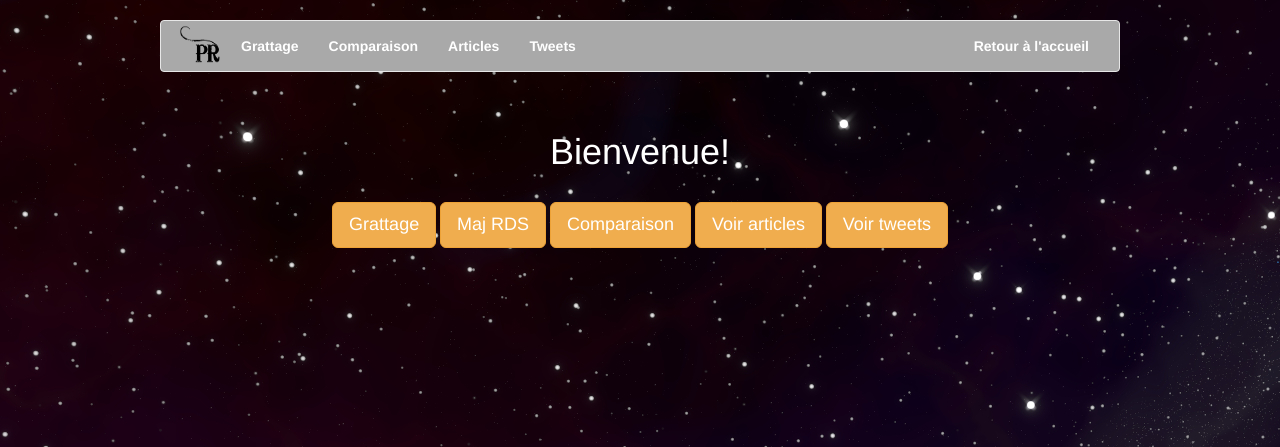
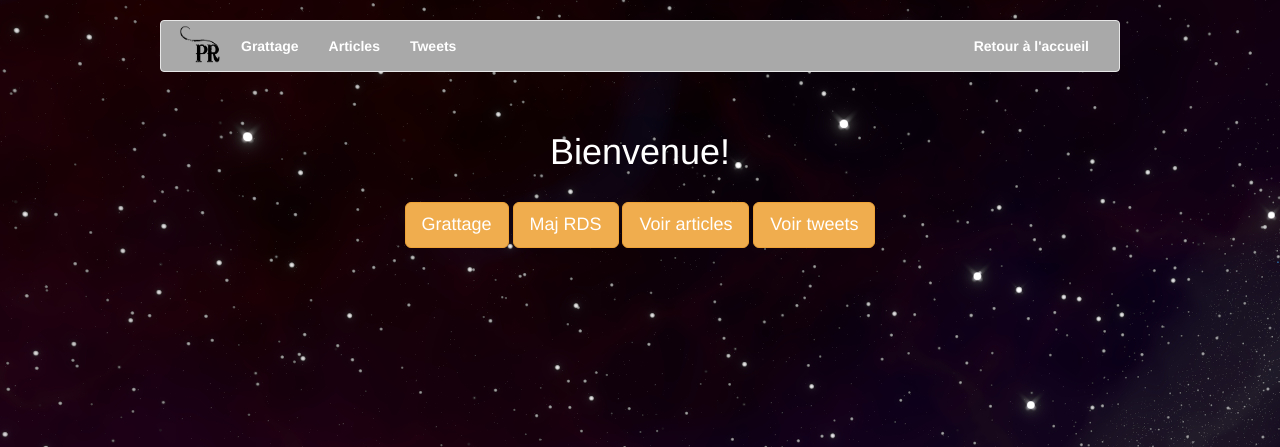
Before and after one commit to gautierlef/WebPA2022, a Flask app: page / in a window 1280 px wide. Shown: the top 447 px of the page. Run offline with Flask 2, Linux system fonts and the light colour scheme; some libraries are stand-ins or nearby versions.

Commit message:
Removed Comparison button

```diff
--- a/app.py
+++ b/app.py
@@ -1,12 +1,10 @@
-from flask import Flask, render_template, request, url_for, redirect, current_app, send_from_directory, Response
+from flask import Flask, render_template, request, redirect
 import mysql.connector
 import boto3
-import os
 import requests
 import os
 import json
 import pandas as pd
-from pandas import json_normalize
 from datetime import date
 import io
 from AI import getPrediction
@@ -64,7 +62,6 @@ def researchRelatedTweet(idArticle):
     total = len(data)
     for row in data:
         print(str(count) + '/' + str(total))
-        # print(article['title'], row[5])
         prediction = getPrediction(article['title'], row[5])
         print(prediction)
         if prediction == 'En cohérence' or prediction == 'Neutres':
--- a/templates/viewHeader.html
+++ b/templates/viewHeader.html
@@ -22,9 +22,9 @@
                         <li class="nav-item">
                             <a class="nav-link" style="color:white; font-weight:bold" href="/inputScrapping">Grattage</a>
                         </li>
-                        <li class="nav-item">
+                        <!--<li class="nav-item">
                             <a class="nav-link" style="color:white; font-weight:bold" href="/inputComparison">Comparaison</a>
-                        </li>
+                        </li>-->
                         <li class="nav-item">
                             <a class="nav-link" style="color:white; font-weight:bold" href="/viewArticles">Articles</a>
                         </li>
--- a/templates/viewHome.html
+++ b/templates/viewHome.html
@@ -7,7 +7,7 @@
             <br>
             <a href="/inputScrapping" class="btn btn-lg btn-warning">Grattage</a>
             <a href="/S3toRDS" class="btn btn-lg btn-warning">Maj RDS</a>
-            <a href="/inputComparison" class="btn btn-lg btn-warning">Comparaison</a>
+            <!--<a href="/inputComparison" class="btn btn-lg btn-warning">Comparaison</a>-->
             <a href="/viewArticles" class="btn btn-lg btn-warning">Voir articles</a>
             <a href="/viewTweets" class="btn btn-lg btn-warning">Voir tweets</a>
 		</div>
```
